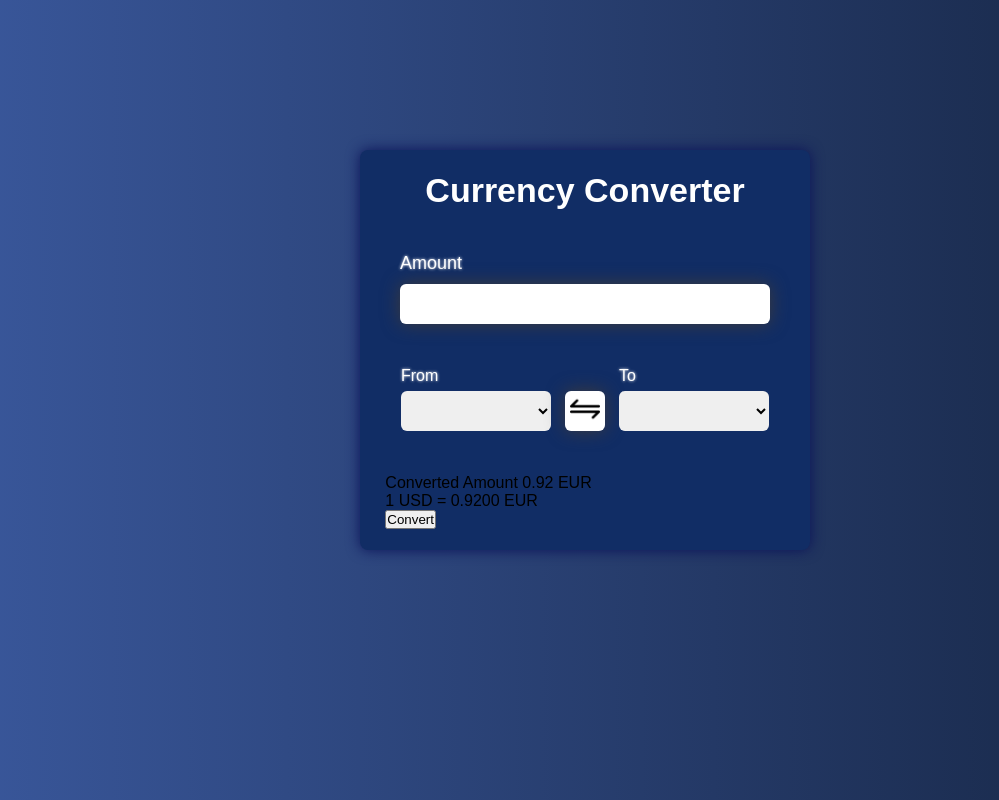
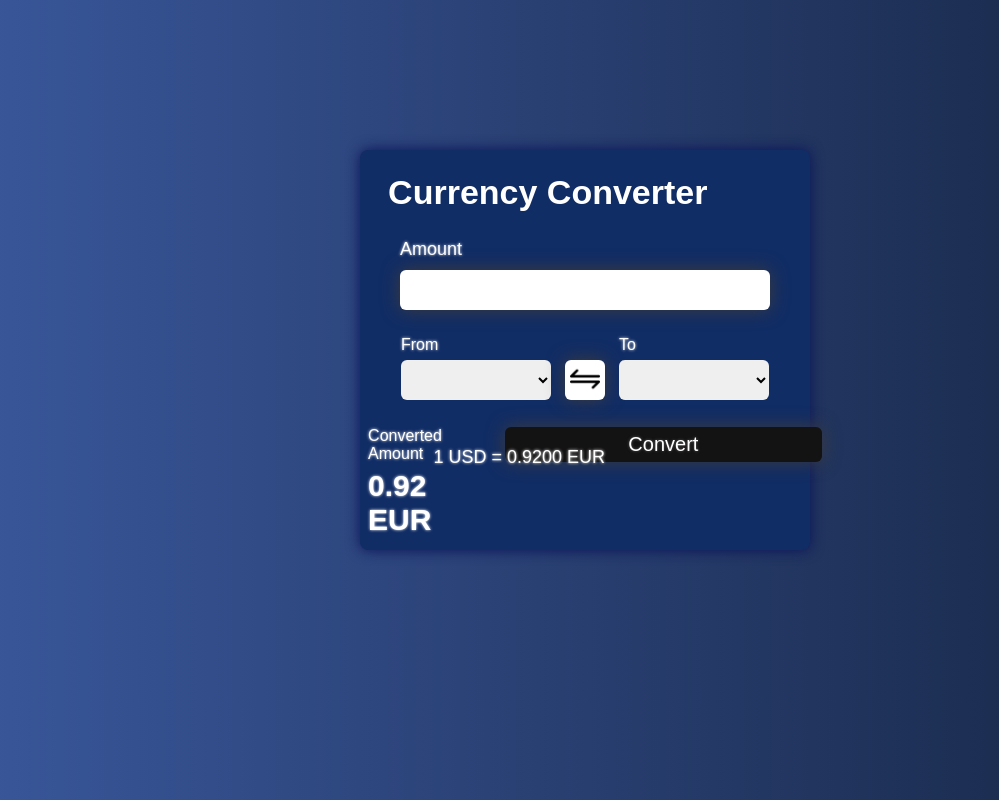
Before and after one commit to OV111/Currency-Converter, a plain HTML site: page index.html in a window 1280 px wide. Shown: the whole page, without its empty margins (140-1139 px from the left). Drawn offline with Linux system fonts and the light colour scheme; no server answers.

Commit message:
almost full style

```diff
--- a/style.css
+++ b/style.css
@@ -41,6 +41,7 @@ body {
     padding: 0px;
     color: #fff;
     padding: 0px 40px;
+    margin-top: 10px;
 }
 .amount {
     display: grid;
@@ -118,3 +119,51 @@ body {
     border-radius: 6px;
     cursor: pointer;
 }
+.convert {
+    display: flex;
+    justify-content: space-between;
+}
+.rate-info {
+    display: grid;
+    justify-content: start;
+    align-items: center;
+    gap: 6px;
+    color: #fff;
+    text-shadow: 0 0 3px #fff;
+    margin-left: 20px;
+}
+#rate-value {
+    font-size: 30px;
+    font-weight: 600;
+    /* color: burlywood; */
+}
+#rate-text {
+    font-size: 18px;
+    color: #fff;
+    text-shadow: 0 0 3px #fff;
+    margin: 20px;
+    position: absolute;
+    right: 515px;
+    margin-right: 20px;
+}
+#convert {
+    width: 360px;
+    height: 35px;
+    margin-left: 20px;
+    margin-bottom: 10px;
+    color: #fff;
+    background-color: rgb(19, 19, 19);
+    font-weight: 500;
+    font-size: 20px;
+    border: none;
+    border-radius: 6px;
+    text-shadow: 0 0 3px #645f5f;
+    box-shadow: 0 0 18px rgb(62, 59, 59);
+    outline: none;
+    cursor: pointer;
+}
+#convert:hover {
+    transform: scale(1.03);
+    transition: 1s;
+    box-shadow: 0 0 8px rgb(164, 152, 152), 0 0 8px rgb(62, 59, 59), 0 0 8px rgb(62, 59, 59);
+}
```
